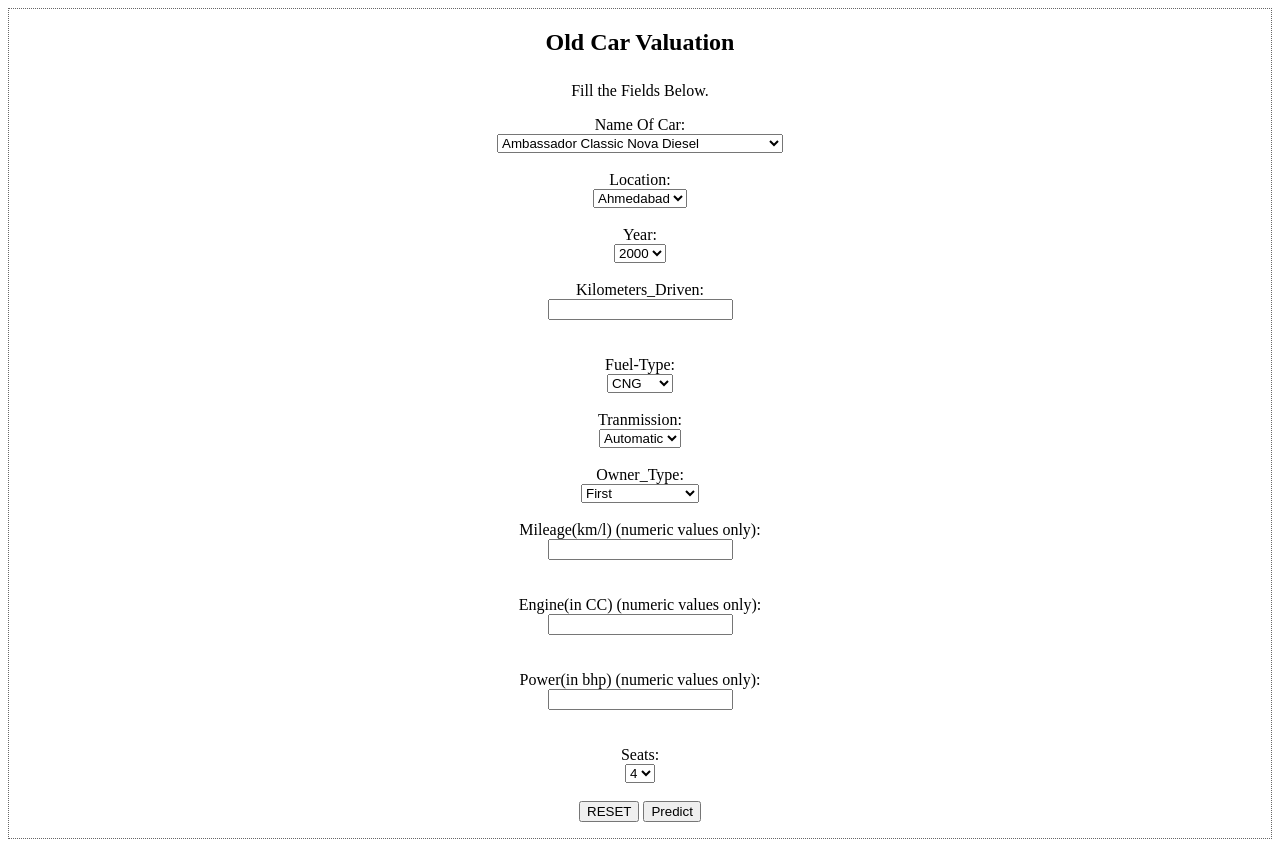
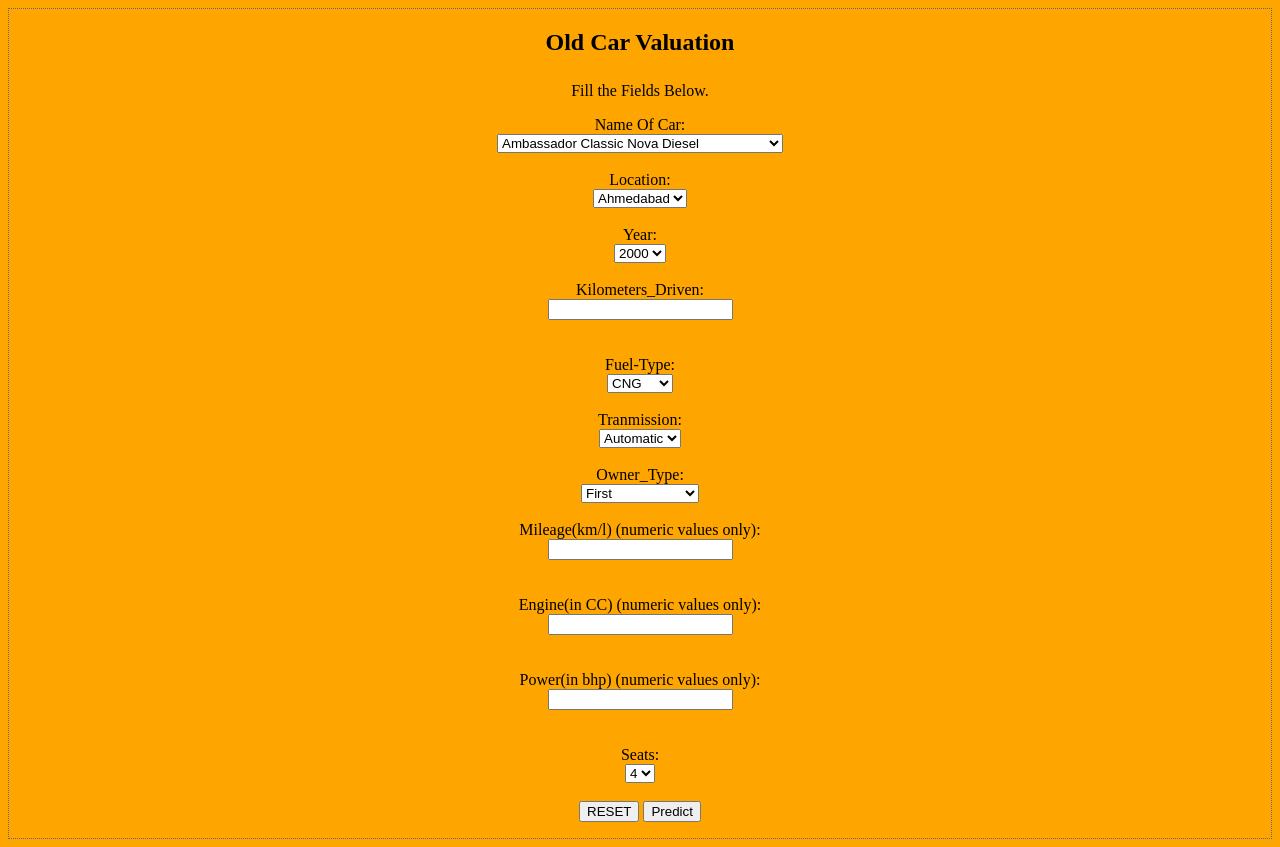
Before and after one commit to Anubhav7291/oldcars, a Flask app: page / in a window 1280 px wide. Run offline with Flask 2, Linux system fonts and the light colour scheme; parts of the project's set-up code (start-up, migrations or seed data) failed here and were passed over.

Commit message:
Update main.html

```diff
--- a/templates/main.html
+++ b/templates/main.html
@@ -1,6 +1,8 @@
 <div id="sample">
 <style type="text/css">
 #sample {border:1px dotted #666;text-align:center;}
+    body{
+background-color:orange;}
 #sample h2 {text-align:center;}
 #sample p {text-align:center;padding:.4em 3em 0em;}
 #my-form #align {box-sizing:border-box;width:96%;text-align:center;margin:0 2%;padding:2em;}
```
